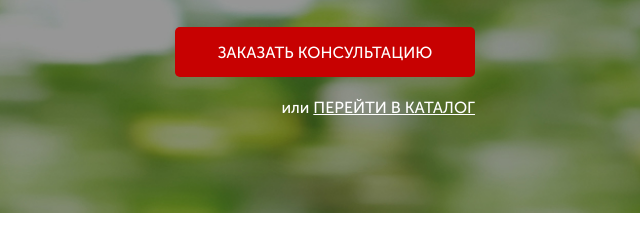
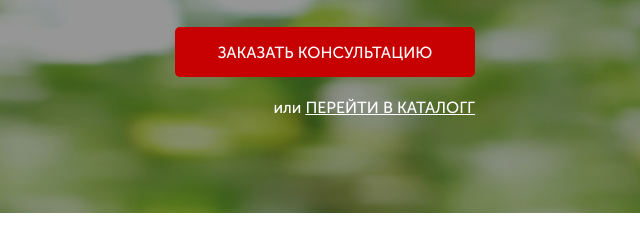
Before and after one commit to skorokhod-aa/beg_proj, a website: page src/index.html in a window 1280 px wide. Shown: the part 454-694 px from the top of the page, 640-1280 px from the left. Drawn offline with Linux system fonts and the light colour scheme; files whose address does not match are found by name.

Commit message:
test commit

```diff
--- a/src/index.html
+++ b/src/index.html
@@ -48,7 +48,7 @@
                 <button class="button button_main">заказать кОНСУЛЬТАЦИЮ</button>
                 <div class="promo__link">
                     или
-                    <a href="#">ПЕРЕЙТИ В КАТАЛОГ</a>
+                    <a href="#">ПЕРЕЙТИ В КАТАЛОГГ</a>
                 </div>
             </div>
         </div>
```
